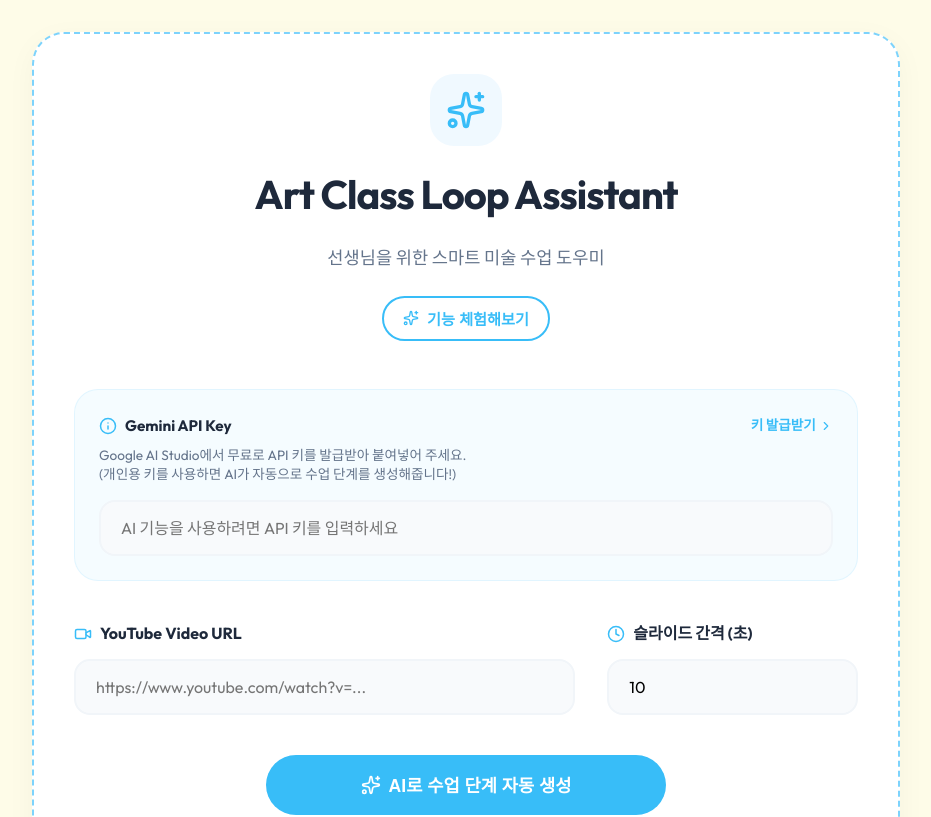
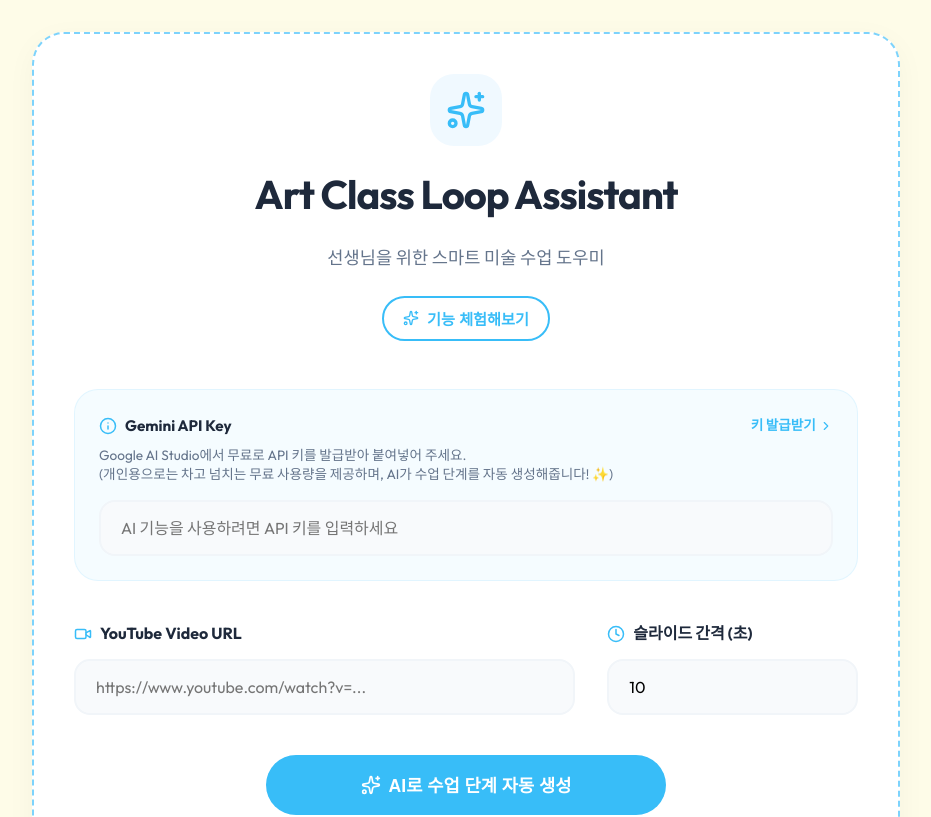
Before and after one commit to kakio426/arteduhelper, a React (Vite) app: page / in a window 1280 px wide. Shown: the top 817 px of the page, without its empty margins (174-1105 px from the left). Built offline with nearby package versions, Linux system fonts and the light colour scheme.

Commit message:
UI: Add info about sufficient free API usage for personal use

```diff
--- a/src/components/DemoTourOverlay.jsx
+++ b/src/components/DemoTourOverlay.jsx
@@ -11,7 +11,7 @@
     {
         target: 'api-key-section',
         title: '🔑 API 키 입력',
-        message: 'Gemini API 키를 입력해주세요. "키 발급받기"를 클릭하면 무료로 발급받을 수 있어요!',
+        message: 'Gemini API 키를 입력해주세요. "키 발급받기"를 클릭하면 무료로 발급받을 수 있어요! 개인용으로는 충분히 차고 넘치는 무료 사용량을 제공하니 걱정 마세요!',
         position: 'bottom'
     },
     {
--- a/src/components/SetupForm.jsx
+++ b/src/components/SetupForm.jsx
@@ -210,7 +210,7 @@
                     </div>
                     <p style={{ marginTop: '-0.25rem', marginBottom: '1rem', fontSize: '0.85rem', color: 'var(--text-sub)', lineHeight: '1.4' }}>
                         Google AI Studio에서 무료로 API 키를 발급받아 붙여넣어 주세요.<br />
-                        (개인용 키를 사용하면 AI가 자동으로 수업 단계를 생성해줍니다!)
+                        (개인용으로는 차고 넘치는 무료 사용량을 제공하며, AI가 수업 단계를 자동 생성해줍니다! ✨)
                     </p>
                     <input
                         type="password"
```
